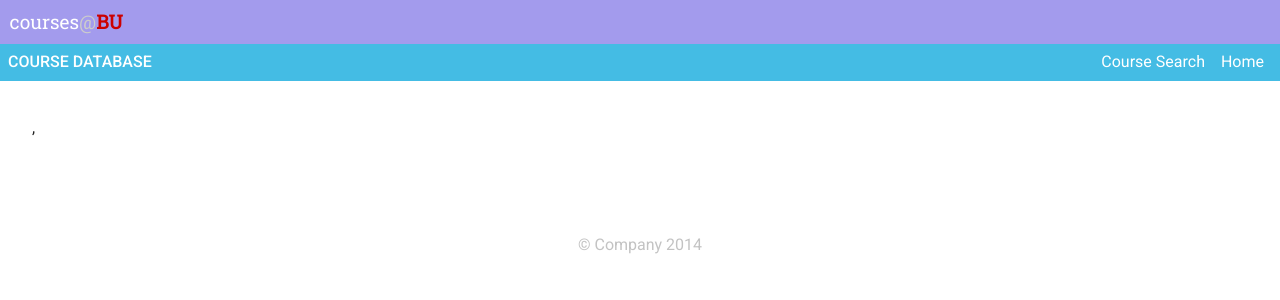
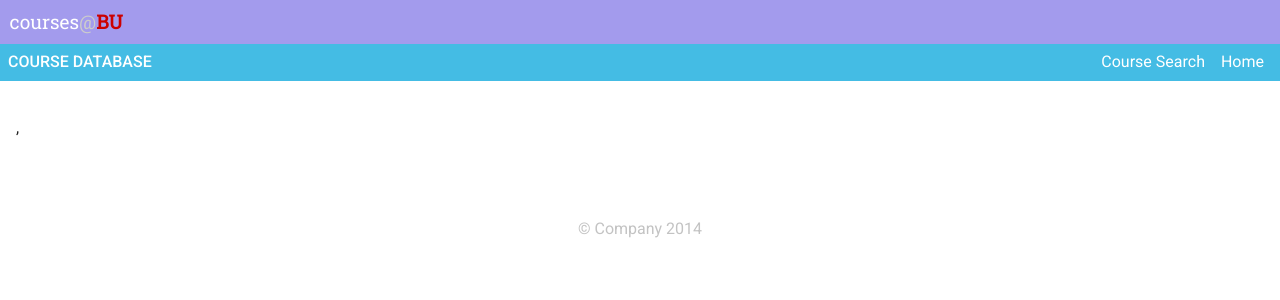
Before and after one commit to abreen/terrierhub, a Django app: template coursedb/templates/coursedb/course.html in a window 1280 px wide. Shown: the top 300 px of the page. Run offline with Django 3.2, Linux system fonts and the light colour scheme; the template is opened without the code that fills it, so the values that code supplies are empty.

Commit message:
Updated style

```diff
--- a/static/css/main.css
+++ b/static/css/main.css
@@ -97,7 +97,7 @@ img {
 
 .subnav .module-logo {
     float: left;
-    padding: 0.5em;
+    margin: 0.5em;
 }
 
 .subnav {
@@ -178,8 +178,7 @@ img {
 }
 
 .content {
-    padding: 2em;
-    padding-top: 1em;
+    padding: 1em;
 }
 
 h1, h2, h3, h4, h5, h6 {
```
